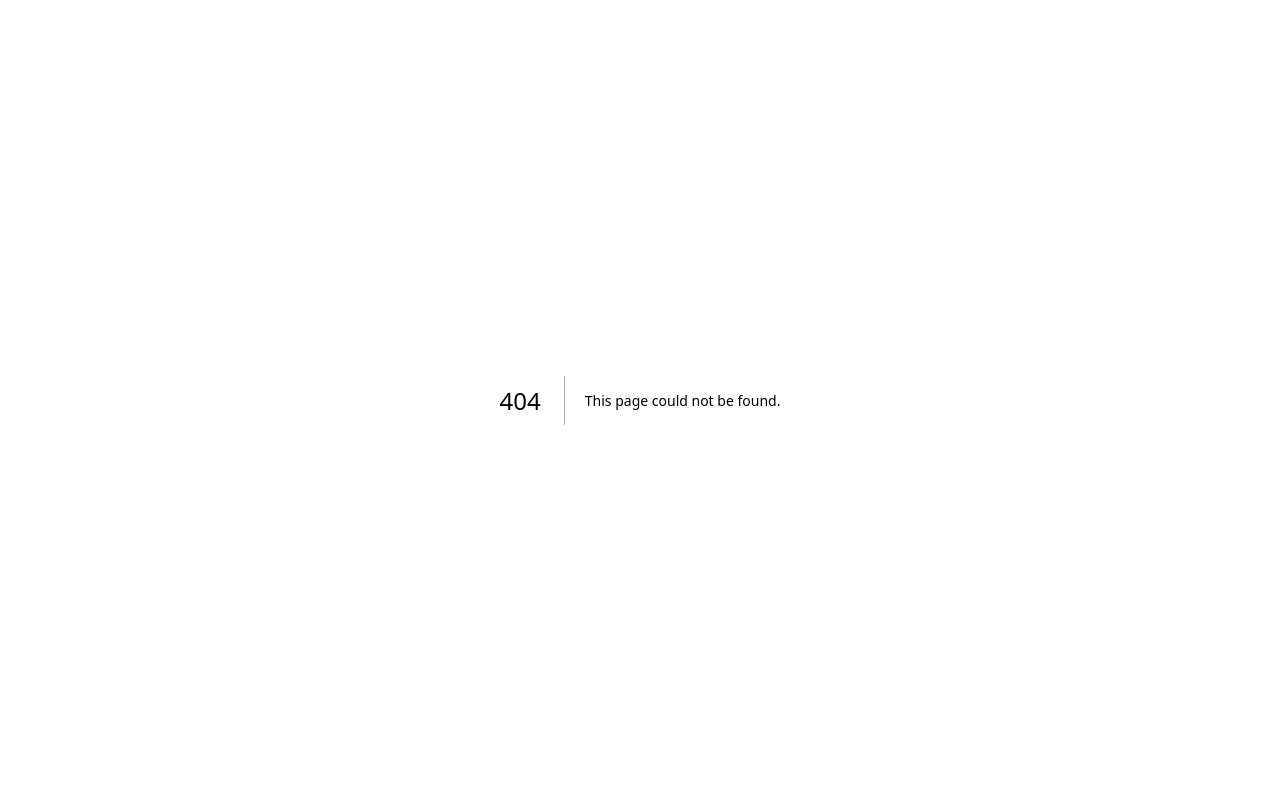
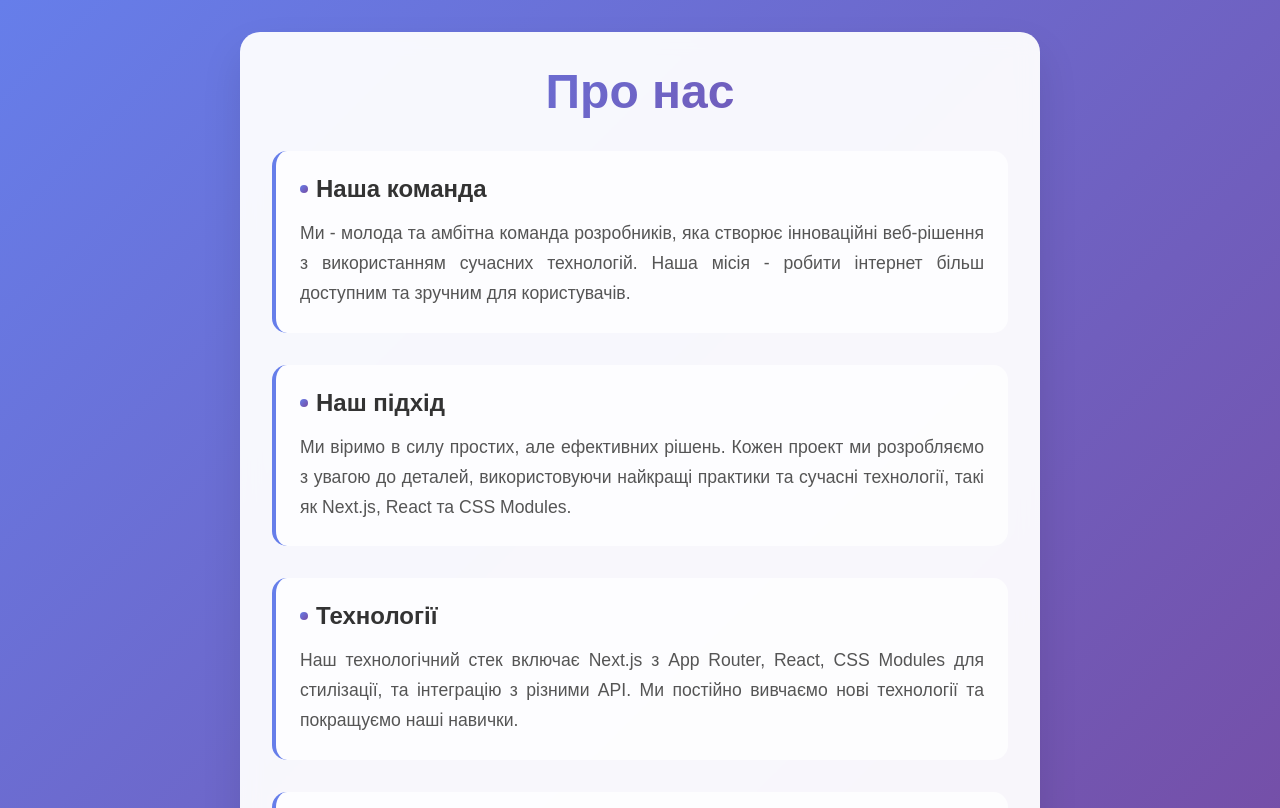
Before and after one commit to dmitrysdevfs/multilingual-blog, a Next.js app: page /about in a window 1280 px wide. Before the commit this address had no page. Shown: the top 808 px of the page. Built offline with nearby package versions, Linux system fonts and the light colour scheme.

Commit message:
feat: add about page

```diff
--- /dev/null
+++ b/src/app/about/page.js
@@ -0,0 +1,49 @@
+import styles from './page.module.css';
+
+export default function AboutPage() {
+  return (
+    <div className={styles.container}>
+      <main className={styles.main}>
+        <h1 className={styles.title}>Про нас</h1>
+
+        <div className={styles.content}>
+          <section className={styles.section}>
+            <h2 className={styles.sectionTitle}>Наша команда</h2>
+            <p className={styles.text}>
+              Ми - молода та амбітна команда розробників, яка створює
+              інноваційні веб-рішення з використанням сучасних технологій. Наша
+              місія - робити інтернет більш доступним та зручним для
+              користувачів.
+            </p>
+          </section>
+
+          <section className={styles.section}>
+            <h2 className={styles.sectionTitle}>Наш підхід</h2>
+            <p className={styles.text}>
+              Ми віримо в силу простих, але ефективних рішень. Кожен проект ми
+              розробляємо з увагою до деталей, використовуючи найкращі практики
+              та сучасні технології, такі як Next.js, React та CSS Modules.
+            </p>
+          </section>
+
+          <section className={styles.section}>
+            <h2 className={styles.sectionTitle}>Технології</h2>
+            <p className={styles.text}>
+              Наш технологічний стек включає Next.js з App Router, React, CSS
+              Modules для стилізації, та інтеграцію з різними API. Ми постійно
+              вивчаємо нові технології та покращуємо наші навички.
+            </p>
+          </section>
+
+          <section className={styles.section}>
+            <h2 className={styles.sectionTitle}>Контакти</h2>
+            <p className={styles.text}>
+              Якщо у вас є питання або пропозиції, не соромтеся звертатися до
+              нас. Ми завжди відкриті до нових ідей та співпраці.
+            </p>
+          </section>
+        </div>
+      </main>
+    </div>
+  );
+}
--- /dev/null
+++ b/src/app/about/page.module.css
@@ -0,0 +1,120 @@
+.container {
+  min-height: 100vh;
+  padding: 0;
+  display: flex;
+  flex-direction: column;
+  justify-content: flex-start;
+  align-items: center;
+  background: linear-gradient(135deg, #667eea 0%, #764ba2 100%);
+}
+
+.main {
+  width: 100%;
+  max-width: 800px;
+  padding: 2rem;
+  margin: 0 auto;
+  background: rgba(255, 255, 255, 0.95);
+  backdrop-filter: blur(10px);
+  border-radius: 20px;
+  box-shadow: 0 20px 40px rgba(0, 0, 0, 0.1);
+  margin-top: 2rem;
+  margin-bottom: 2rem;
+}
+
+.title {
+  font-size: 3rem;
+  font-weight: 700;
+  text-align: center;
+  margin-bottom: 2rem;
+  background: linear-gradient(135deg, #667eea 0%, #764ba2 100%);
+  -webkit-background-clip: text;
+  -webkit-text-fill-color: transparent;
+  background-clip: text;
+}
+
+.content {
+  display: flex;
+  flex-direction: column;
+  gap: 2rem;
+}
+
+.section {
+  padding: 1.5rem;
+  background: rgba(255, 255, 255, 0.8);
+  border-radius: 15px;
+  border-left: 4px solid #667eea;
+  transition: transform 0.3s ease, box-shadow 0.3s ease;
+}
+
+.section:hover {
+  transform: translateY(-2px);
+  box-shadow: 0 10px 25px rgba(0, 0, 0, 0.1);
+}
+
+.sectionTitle {
+  font-size: 1.5rem;
+  font-weight: 600;
+  margin-bottom: 1rem;
+  color: #333;
+  display: flex;
+  align-items: center;
+  gap: 0.5rem;
+}
+
+.sectionTitle::before {
+  content: '';
+  width: 8px;
+  height: 8px;
+  background: linear-gradient(135deg, #667eea 0%, #764ba2 100%);
+  border-radius: 50%;
+  display: inline-block;
+}
+
+.text {
+  font-size: 1.1rem;
+  line-height: 1.7;
+  color: #555;
+  margin: 0;
+  text-align: justify;
+}
+
+/* Responsive design */
+@media (max-width: 768px) {
+  .main {
+    margin: 1rem;
+    padding: 1.5rem;
+    border-radius: 15px;
+  }
+
+  .title {
+    font-size: 2.5rem;
+    margin-bottom: 1.5rem;
+  }
+
+  .section {
+    padding: 1rem;
+  }
+
+  .sectionTitle {
+    font-size: 1.3rem;
+  }
+
+  .text {
+    font-size: 1rem;
+  }
+}
+
+@media (max-width: 480px) {
+  .main {
+    margin: 0.5rem;
+    padding: 1rem;
+  }
+
+  .title {
+    font-size: 2rem;
+  }
+
+  .sectionTitle {
+    font-size: 1.2rem;
+  }
+}
```
